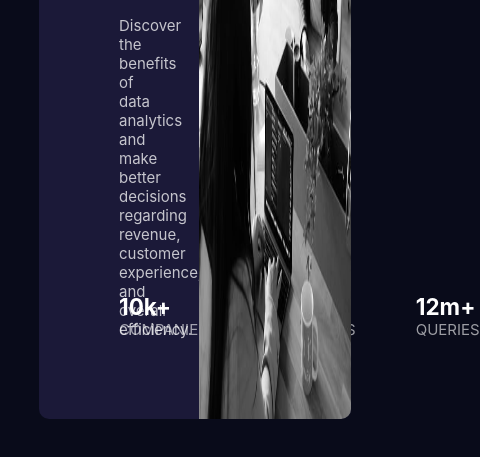
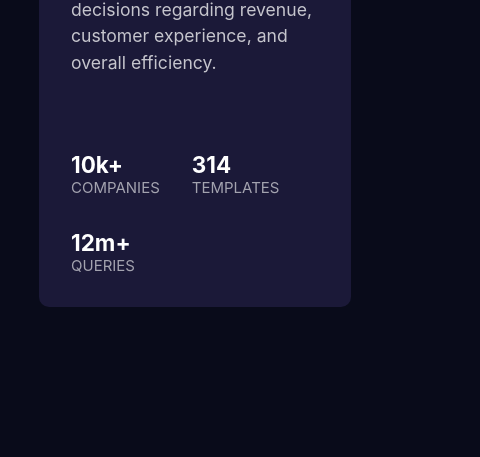
Before and after one commit to Hritvik-Mohan/stats-preview-card-component, a plain HTML site: page index.html in a window 390 px wide. Shown: the part 387-844 px from the top of the page, 480 px wide, since content can reach past the window. Drawn offline with Linux system fonts and the light colour scheme.

Commit message:
Add responsiveness

```diff
--- a/CSS/style.css
+++ b/CSS/style.css
@@ -21,31 +21,47 @@ body {
     font-size: 15px;
     background-color: var(--main-background);
     /* padding: 11rem 10rem; */
-    position: relative;
-    display: flex;
+    /* position: relative; */
+    /* display: flex; */
     /* justify-content: space-between; */
     /* padding-top: 2rem; */
     /* padding-bottom: 4rem; */
+    /* padding: 6% 0; */
+    /* padding-right: 5%; */
+    /* width: 100%; */
 }
+
+/* .container {
+    width: 100%;
+} */
 
 .card {
     position: absolute;
     border-radius: 10px;
     display: flex;
-    /* width: 100%; */
+    width: 80%;
     background-color: var(--card-background);
     /* position: absolute; */
-    margin: 10%;
+    margin: 40px;
     justify-content: space-between;
+    /* right: -50; */
+    left: 0;
+    right: 0;
+    top: 15%;
+    /* bottom: 0; */
+    margin: auto;
 }
 
 .card > .card-info {
     width: 50%;
-    padding: 5rem;
+    padding: 4.5rem 0;
+    padding-left: 4.5rem;
+    padding-right: 7rem;
 }
 
 .card h1 {
     color: var(--main-heading-stats);
+    font-size: calc(1rem + 1.3rem)
 }
 
 .card h1 > span {
@@ -56,14 +72,22 @@ body {
     color: var(--main-paragraph);
     margin-top: 2rem;
     position: relative;
+    line-height: 1.5;
+    font-size: 1.1rem;
+
+}
+
+.card-info {
+    position: relative;
+    width: 100%;
 }
 
 .card .stats {
     display: flex;
-    gap: 25%;
-    position: absolute;
-    bottom: 0;
-    margin-bottom: 5rem;
+    gap: 2rem;
+    /* position: absolute; */
+    margin-top: 30%;
+    /* margin-bottom: 5rem; */
 }
 
 .card .stats span > h2 {
@@ -75,6 +99,9 @@ body {
     text-transform: uppercase;
 }
 
+.stats {
+    position: relative;
+}
 
 
 
@@ -91,9 +118,10 @@ body {
     width: 100%;
     height: 100%;
     border-radius: 0 10px 10px 0;
+    object-fit: cover;
 }
 
-/* .tint {
+.tint {
     display: absolute;
     background: blueviolet;
     z-index: -1;
@@ -104,7 +132,7 @@ body {
     bottom: 0;
     left: 0;
     right: 0;
-} */
+}
 
 
 
@@ -125,3 +153,58 @@ body {
 .attribution a {
     color: hsl(228, 45%, 44%);
 } */
+
+
+
+
+@media screen and (max-width: 1066px) {
+    .card .stats {
+        flex-wrap: wrap;
+    }
+
+    .card {
+        top: 5%;
+    }
+
+}
+
+.img-mob {
+    display: none;
+}
+
+
+/* .card {
+    position: absolute;
+    border-radius: 10px;
+    display: flex;
+    width: 80%;
+    background-color: var(--card-background);
+    margin: 40px;
+    justify-content: space-between;
+    left: 0;
+    right: 0;
+    top: 15%;
+    margin: auto;
+} */
+
+@media screen and (max-width: 1000px) {
+
+    .img-container {
+        display: none;
+    }
+
+    /* .card-info > img {
+        border-radius: 10px 10px 0 0 ;
+    } */
+
+    .card > .card-info {
+        width: 100%;
+        position: relative;
+        padding: 2rem;
+    }
+
+    .img-mob {
+        display: flex;
+        width: 100%;
+    }
+}
--- a/index.html
+++ b/index.html
@@ -13,8 +13,9 @@
 </head>
 <body>
 
-  <!-- <div class="container"> -->
+  <div class="container">
     <div class="card">
+      <!-- <img class="img-mob"src="images/image-header-mobile.jpg" alt=""> -->
       <div class="card-info">
         <h1>Get <span>insights</span> that help your business grow.</h1>
 
@@ -33,7 +34,7 @@
         <!-- <div class="tint"></div> -->
       </div>
     </div>
-  <!-- </div> -->
+  </div>
 
 
 
```
